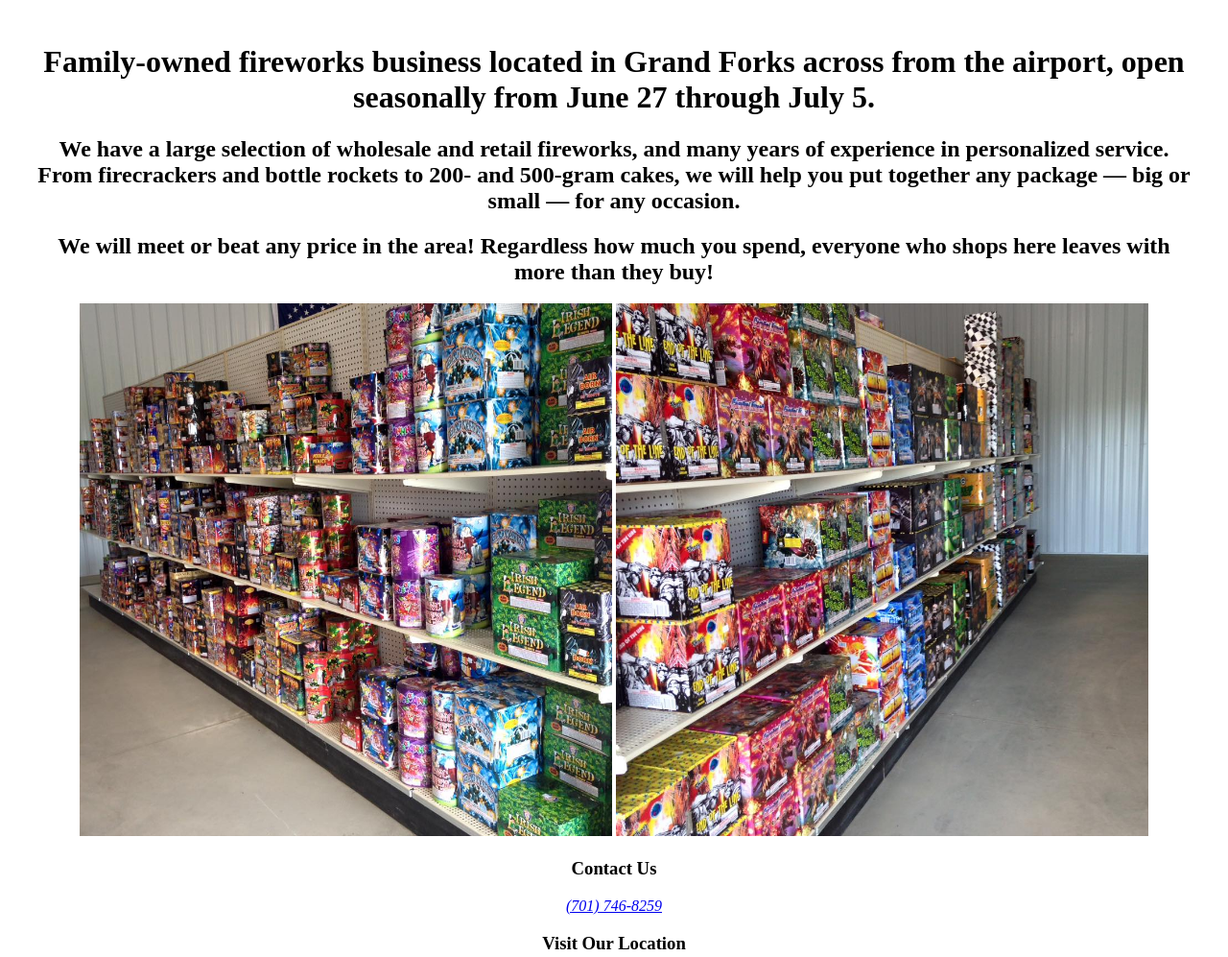
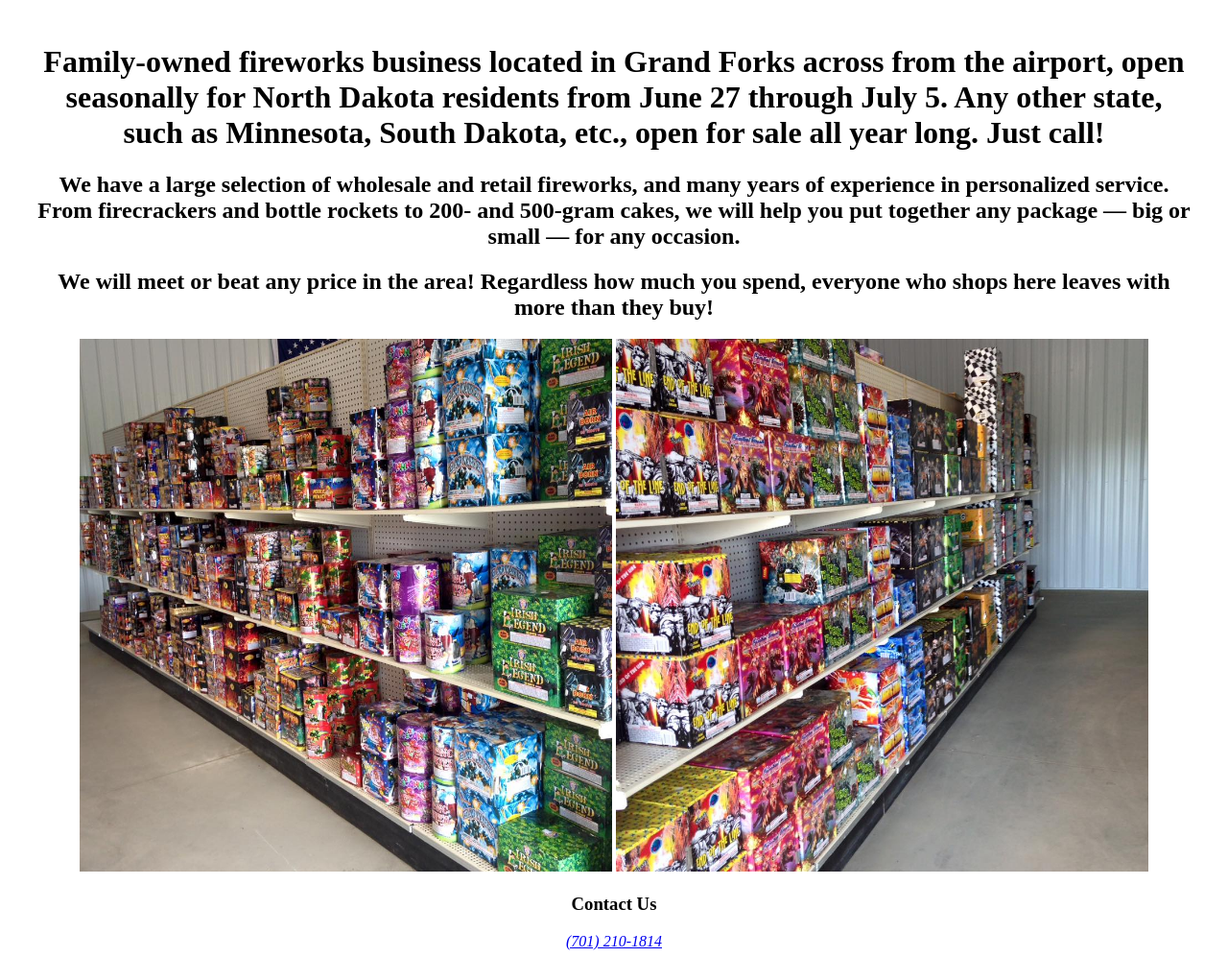
Before and after one commit to zackschuster/patriotplacefireworks, a plain HTML site: page index.html in a window 1280 px wide. Shown: the part 380-1377 px from the top of the page at 96% size. Drawn offline with Linux system fonts and the light colour scheme.

Commit message:
index: update copy

```diff
--- a/index.html
+++ b/index.html
@@ -43,8 +43,8 @@
 		</header>
 		<main>
 			<h1>
-				Family-owned fireworks business located in Grand Forks across from the airport, open seasonally from June 27
-				through July 5.
+				Family-owned fireworks business located in Grand Forks across from the airport, open seasonally for North Dakota residents from June 27
+				through July 5. Any other state, such as Minnesota, South Dakota, etc., <b>open for sale all year long.</b> Just call!
 			</h1>
 			<h2>
 				We have a large selection of wholesale and retail fireworks, and many years of experience in personalized
@@ -61,7 +61,7 @@
 
 			<h3>Contact Us</h3>
 			<address>
-				<a href="tel:7017468259">(701) 746-8259</a>
+				<a href="tel:7012101814">(701) 210-1814</a>
 			</address>
 
 			<h3>Visit Our Location</h3>
```
